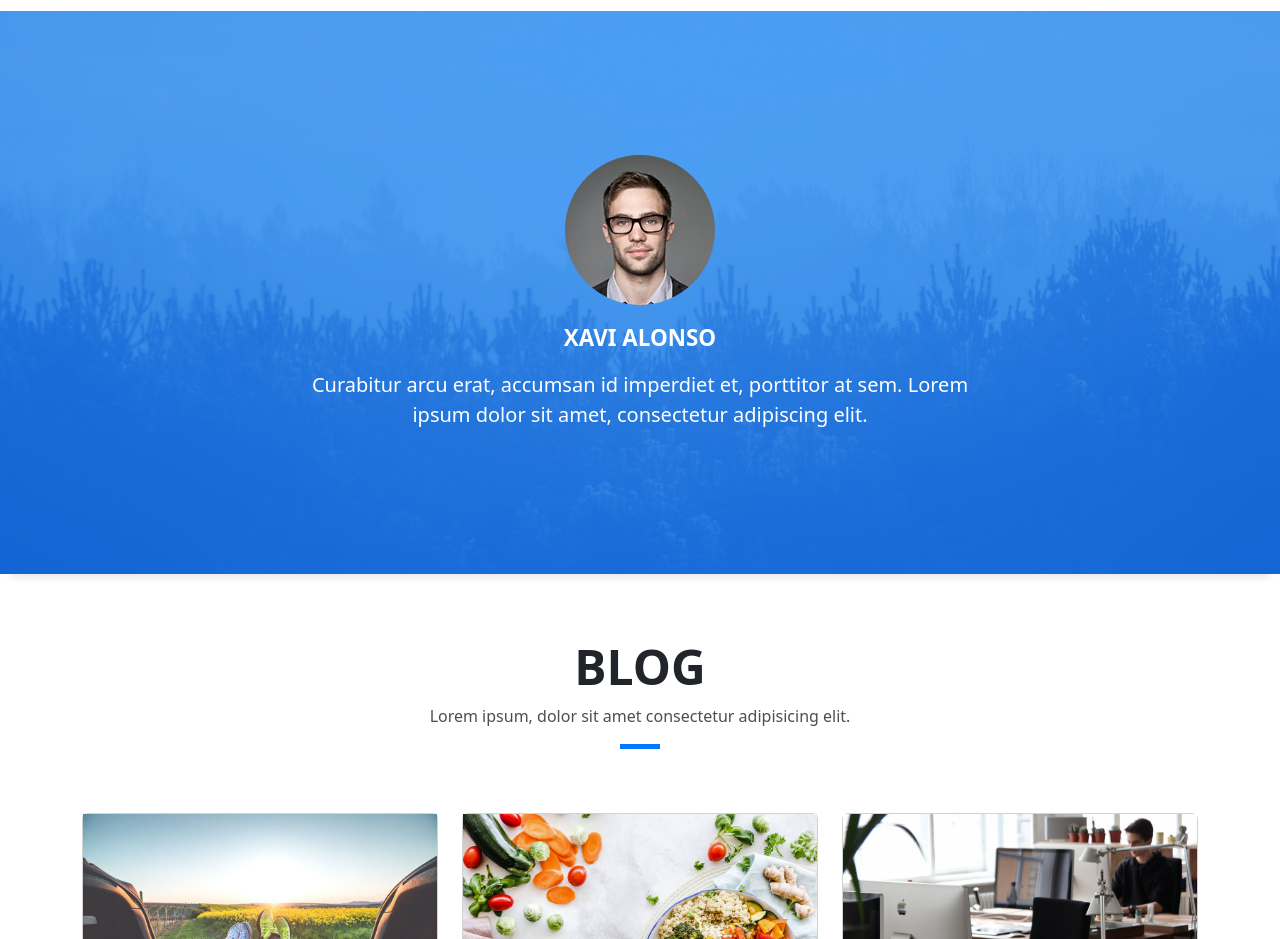
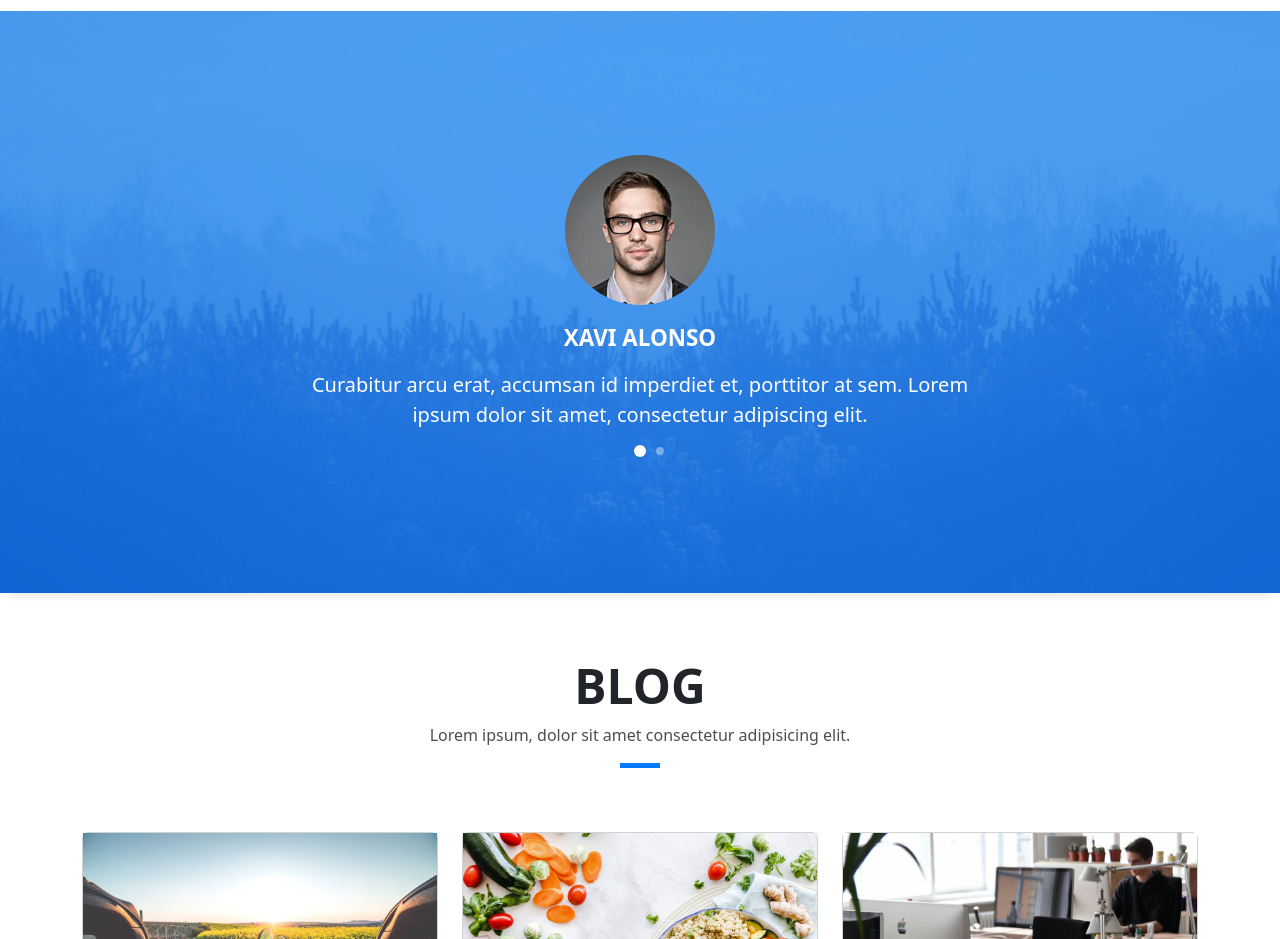
Before and after one commit to MuhammedFayistgl/portfolio_fayis, a React (Vite) app: page / in a window 1280 px wide. Shown: the part 4060-4999 px from the top of the page. Built offline with nearby package versions, Linux system fonts and the light colour scheme.

Commit message:
Update add Swiperjs in Testimonials comp..

```diff
--- a/package.json
+++ b/package.json
@@ -24,6 +24,7 @@
     "eslint-plugin-react-refresh": "^0.4.3",
     "react-countup": "^6.4.2",
     "react-typed": "^1.2.0",
+    "swiper": "^10.1.0",
     "typescript": "^5.0.2",
     "vite": "^4.4.5"
   }
--- a/src/components/Main/Testimonials Section/Testimonials.tsx
+++ b/src/components/Main/Testimonials Section/Testimonials.tsx
@@ -1,4 +1,10 @@
 import React from "react";
+import { Swiper, SwiperSlide } from "swiper/react";
+// Import Swiper styles
+import "swiper/css";
+import "swiper/css/pagination";
+// import required modules
+import { Pagination } from "swiper/modules";
 
 const Testimonials: React.FC = () => {
 	return (
@@ -6,10 +12,16 @@ const Testimonials: React.FC = () => {
 			<div className="testimonials paralax-mf bg-image" style={{ backgroundImage: `url(assets/img/overlay-bg.jpg)` }}>
 				<div className="overlay-mf"></div>
 				<div className="container">
-					<div className="row">
-						<div className="col-md-12">
-							<div className="testimonials-slider swiper" data-aos="fade-up" data-aos-delay="100">
-								<div className="swiper-wrapper">
+					<Swiper
+						pagination={{
+							dynamicBullets: true,
+						}}
+						modules={[Pagination]}
+						className="mySwiper"
+					>
+						<div className="row">
+							<div className="col-md-12">
+								<SwiperSlide>
 									<div className="swiper-slide">
 										<div className="testimonial-box">
 											<div className="author-test">
@@ -17,7 +29,7 @@ const Testimonials: React.FC = () => {
 												<span className="author">Xavi Alonso</span>
 											</div>
 											<div className="content-test">
-												<p className="description lead">
+												<p className="description lead " style={{marginBottom:35}}>
 													Curabitur arcu erat, accumsan id imperdiet et, porttitor at sem. Lorem ipsum dolor sit amet, consectetur
 													adipiscing elit.
 												</p>
@@ -25,7 +37,8 @@ const Testimonials: React.FC = () => {
 										</div>
 									</div>
 									{/* <!-- End testimonial item --> */}
-
+								</SwiperSlide>
+								<SwiperSlide>
 									<div className="swiper-slide">
 										<div className="testimonial-box">
 											<div className="author-test">
@@ -41,13 +54,10 @@ const Testimonials: React.FC = () => {
 										</div>
 									</div>
 									{/* <!-- End testimonial item --> */}
-								</div>
-								<div className="swiper-pagination"></div>
+								</SwiperSlide>
 							</div>
-
-							{/* <div id="testimonial-mf" className="owl-carousel owl-theme"></div> */}
 						</div>
-					</div>
+					</Swiper>
 				</div>
 			</div>
 		</>
```
Also changed, not shown: 1 other file (tests, documents, lock files or other folders).
